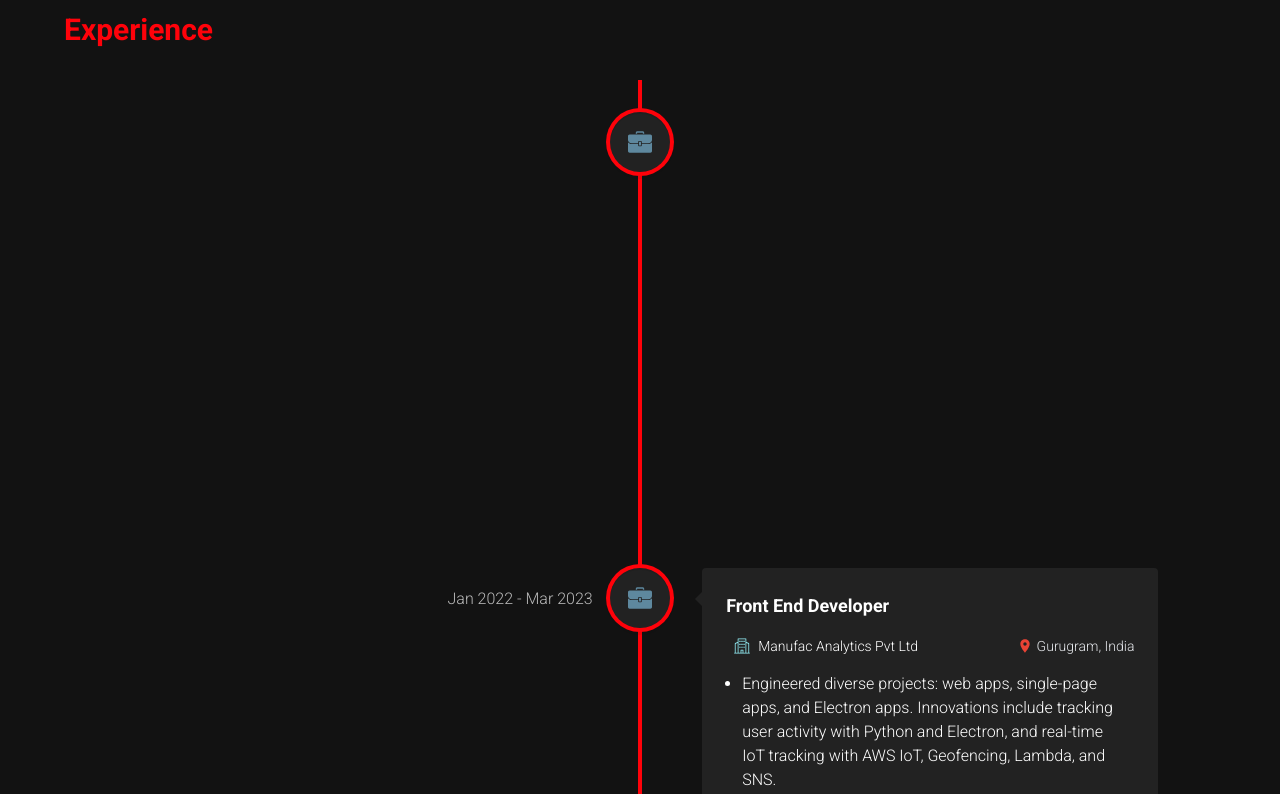
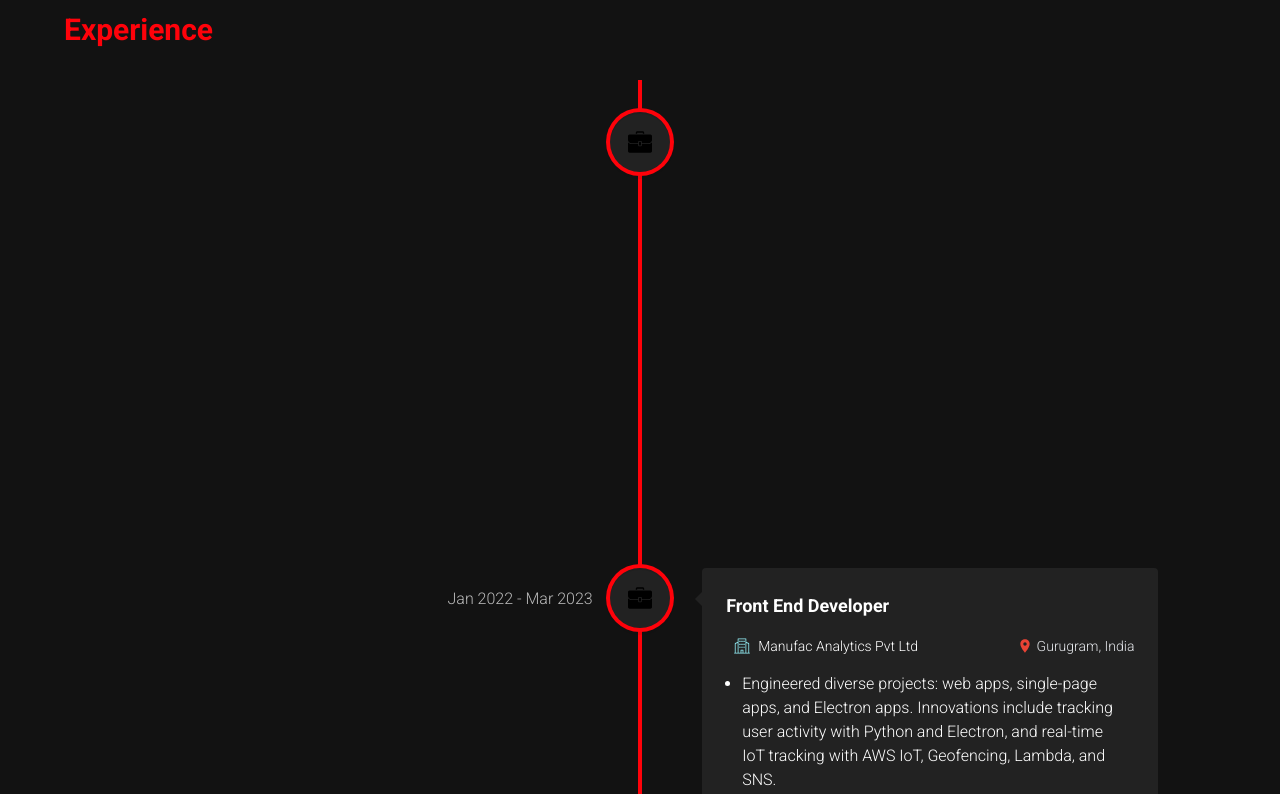
Before and after one commit to qur786/portfolio, a React (Vite) app: page / in a window 1280 px wide. Shown: the part 2420-3214 px from the top of the page. Built offline with nearby package versions, Linux system fonts and the light colour scheme.

Commit message:
refactor: make job icon dark mode

```diff
--- a/src/Icons/job.tsx
+++ b/src/Icons/job.tsx
@@ -11,10 +11,7 @@ export function JobIcon(): JSX.Element {
       xmlns="http://www.w3.org/2000/svg"
       xmlnsXlink="http://www.w3.org/1999/xlink"
     >
-      <path
-        d="M200,51.813v34.62c-1.312,5.54-4.219,10.628-8.513,14.755c-6.04,5.797-14.09,8.992-22.655,8.992H114.98  v-10.54c0-4.454-3.645-8.098-8.099-8.098H93.118c-4.452,0-8.096,3.645-8.096,8.098v10.54H31.167c-8.565,0-16.613-3.195-22.655-8.992  C4.214,97.067,1.312,91.975,0,86.437V51.813C0,44.35,6.11,38.24,13.574,38.24h172.854C193.891,38.24,200,44.35,200,51.813z   M106.882,128.817c0.713,0,1.308-0.596,1.308-1.308v-10.542v-6.787v-10.54c0-0.712-0.595-1.312-1.308-1.312H93.118  c-0.71,0-1.312,0.6-1.312,1.312v10.54v6.787v10.542c0,0.712,0.602,1.308,1.312,1.308H106.882z M196.19,106.083  c-7.316,7.017-17.026,10.885-27.358,10.885H114.98v10.542c0,4.448-3.645,8.095-8.099,8.095H93.118c-4.452,0-8.096-3.646-8.096-8.095  v-10.542H31.167c-10.33,0-20.042-3.868-27.357-10.885c-1.39-1.335-2.662-2.752-3.81-4.239v73.489c0,7.469,6.11,13.574,13.574,13.574  h172.854c7.463,0,13.572-6.105,13.572-13.574v-73.489C198.85,103.331,197.583,104.748,196.19,106.083z M131.296,15.069  c-2.652-2.652-6.127-3.977-9.599-3.977H78.307c-3.474,0-6.951,1.325-9.601,3.977c-2.648,2.65-3.974,6.124-3.974,9.597v6.787h11.535  v-6.787c0-0.385,0.105-0.948,0.6-1.44c0.49-0.492,1.052-0.599,1.44-0.599h43.391c0.382,0,0.946,0.107,1.437,0.599  c0.494,0.492,0.599,1.055,0.599,1.44v6.787h11.535v-6.787C135.268,21.193,133.944,17.72,131.296,15.069z"
-        fill="#5E889E"
-      />
+      <path d="M200,51.813v34.62c-1.312,5.54-4.219,10.628-8.513,14.755c-6.04,5.797-14.09,8.992-22.655,8.992H114.98  v-10.54c0-4.454-3.645-8.098-8.099-8.098H93.118c-4.452,0-8.096,3.645-8.096,8.098v10.54H31.167c-8.565,0-16.613-3.195-22.655-8.992  C4.214,97.067,1.312,91.975,0,86.437V51.813C0,44.35,6.11,38.24,13.574,38.24h172.854C193.891,38.24,200,44.35,200,51.813z   M106.882,128.817c0.713,0,1.308-0.596,1.308-1.308v-10.542v-6.787v-10.54c0-0.712-0.595-1.312-1.308-1.312H93.118  c-0.71,0-1.312,0.6-1.312,1.312v10.54v6.787v10.542c0,0.712,0.602,1.308,1.312,1.308H106.882z M196.19,106.083  c-7.316,7.017-17.026,10.885-27.358,10.885H114.98v10.542c0,4.448-3.645,8.095-8.099,8.095H93.118c-4.452,0-8.096-3.646-8.096-8.095  v-10.542H31.167c-10.33,0-20.042-3.868-27.357-10.885c-1.39-1.335-2.662-2.752-3.81-4.239v73.489c0,7.469,6.11,13.574,13.574,13.574  h172.854c7.463,0,13.572-6.105,13.572-13.574v-73.489C198.85,103.331,197.583,104.748,196.19,106.083z M131.296,15.069  c-2.652-2.652-6.127-3.977-9.599-3.977H78.307c-3.474,0-6.951,1.325-9.601,3.977c-2.648,2.65-3.974,6.124-3.974,9.597v6.787h11.535  v-6.787c0-0.385,0.105-0.948,0.6-1.44c0.49-0.492,1.052-0.599,1.44-0.599h43.391c0.382,0,0.946,0.107,1.437,0.599  c0.494,0.492,0.599,1.055,0.599,1.44v6.787h11.535v-6.787C135.268,21.193,133.944,17.72,131.296,15.069z" />
     </svg>
   );
 }
```
